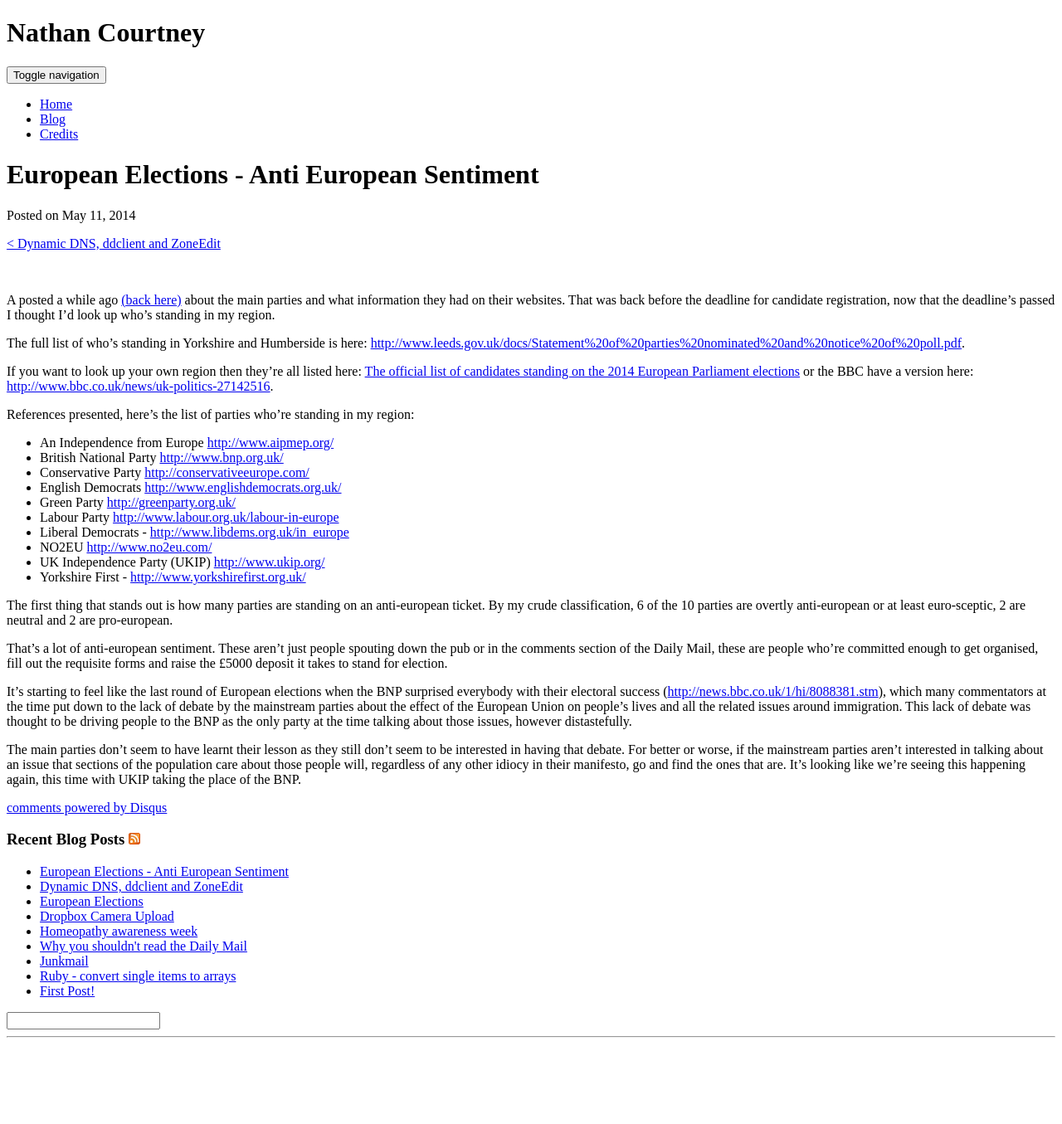
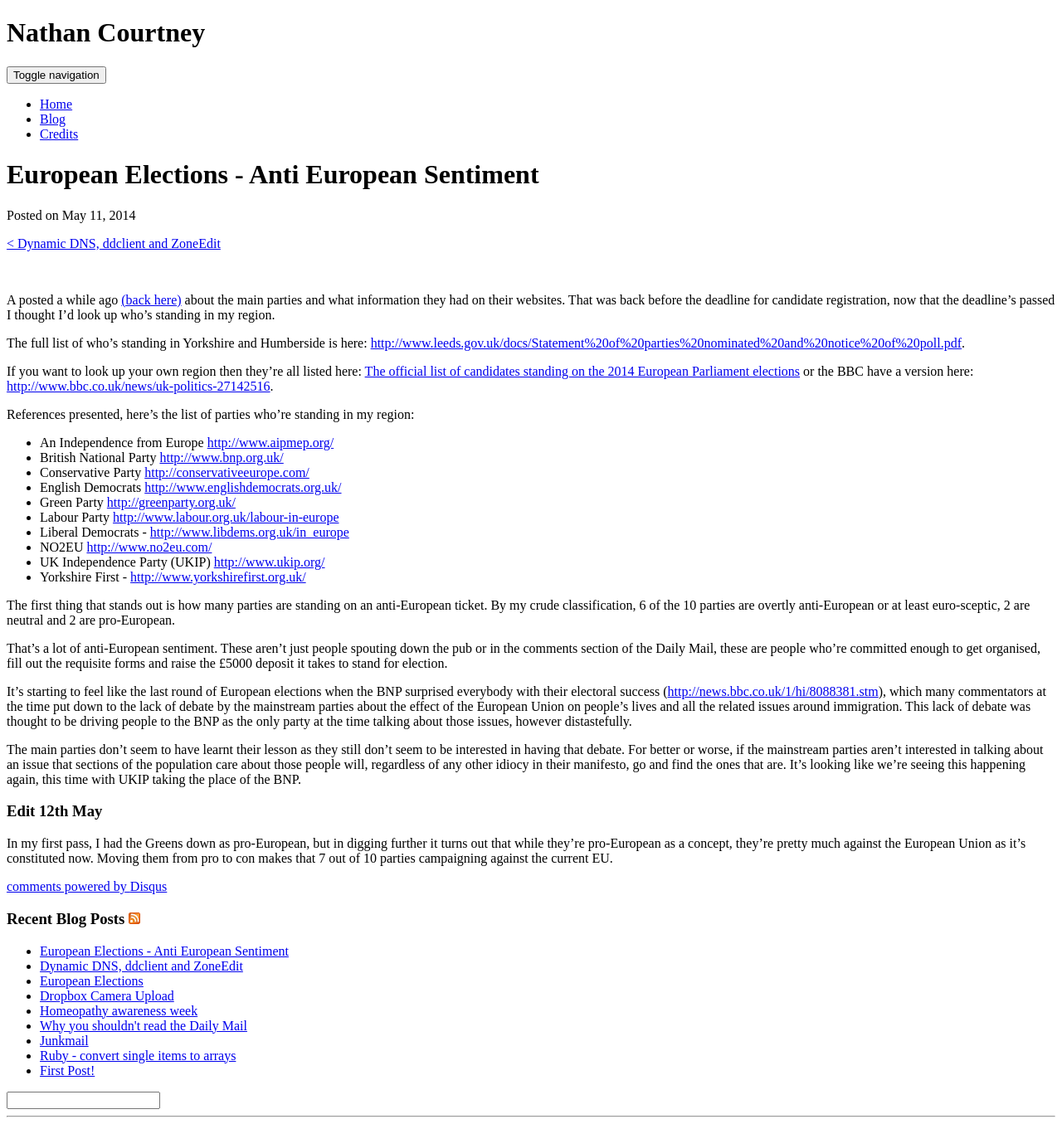
Before and after one commit to njdcourtney/njdcourtney.github.io, a Jekyll site: the page built from _posts/2014-05-11-election_parties.md, in a window 1280 px wide. Shown: the whole page at 83% size. Built offline with Jekyll 4.4.1, drawn with Linux system fonts in a browser that asks for light colours; nearby versions of some CDN libraries; Markdown is read by kramdown in place of the engine named in the settings; comment, search, counter and statistics services are not loaded; a style sheet for code colours, icons or effects is not loaded; before the commit the page ends 1259 px from its top, so only the background shows below that.

Commit message:
Minor edit to Euro election post

```diff
--- a/_posts/2014-05-11-election_parties.md
+++ b/_posts/2014-05-11-election_parties.md
@@ -23,10 +23,14 @@ References presented, here's the list of parties who're standing in my region:
 * UK Independence Party (UKIP) <http://www.ukip.org/>
 * Yorkshire First - <http://www.yorkshirefirst.org.uk/>
 
-The first thing that stands out is how many parties are standing on an anti-european ticket. By my crude classification, 6 of the 10 parties are overtly anti-european or at least euro-sceptic, 2 are neutral and 2 are pro-european.
+The first thing that stands out is how many parties are standing on an anti-European ticket. By my crude classification, 6 of the 10 parties are overtly anti-European or at least euro-sceptic, 2 are neutral and 2 are pro-European.
 
-That's a lot of anti-european sentiment. These aren't just people spouting down the pub or in the comments section of the Daily Mail, these are people who're committed enough to get organised, fill out the requisite forms and raise the £5000 deposit it takes to stand for election.
+That's a lot of anti-European sentiment. These aren't just people spouting down the pub or in the comments section of the Daily Mail, these are people who're committed enough to get organised, fill out the requisite forms and raise the £5000 deposit it takes to stand for election.
 
 It's starting to feel like the last round of European elections when the BNP surprised everybody with their electoral success (<http://news.bbc.co.uk/1/hi/8088381.stm>), which many commentators at the time put down to the lack of debate by the mainstream parties about the effect of the European Union on people's lives and all the related issues around immigration. This lack of debate was thought to be driving people to the BNP as the only party at the time talking about those issues, however distastefully.
 
 The main parties don't seem to have learnt their lesson as they still don't seem to be interested in having that debate. For better or worse, if the mainstream parties aren't interested in talking about an issue that sections of the population care about those people will, regardless of any other idiocy in their manifesto, go and find the ones that are. It's looking like we're seeing this happening again, this time with UKIP taking the place of the BNP.
+
+###Edit 12th May
+
+In my first pass, I had the Greens down as pro-European, but in digging further it turns out that while they're pro-European as a concept, they're pretty much against the European Union as it's constituted now. Moving them from pro to con makes that 7 out of 10 parties campaigning against the current EU.
```
